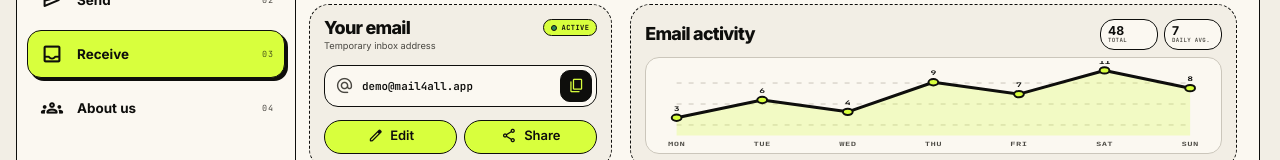
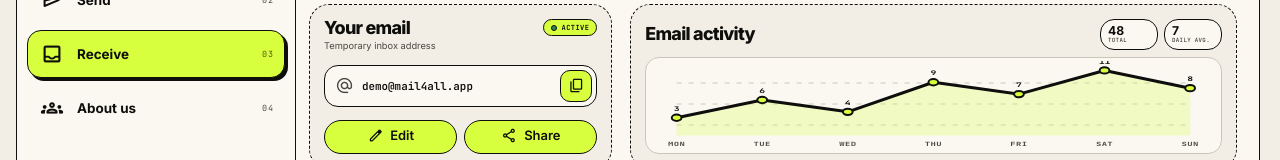
Before and after one commit to HrnyGranny/Mail4all, a Vue app in the folder Mail4all/frontend/: page / in a window 1280 px wide. Both pictures are taken after a click on the button "Receive". Shown: the part 223-383 px from the top of the page. Built offline with nearby package versions, Linux system fonts and the light colour scheme.

Commit message:
v0.1.1 - email.vue

```diff
--- a/Mail4all/frontend/src/components/sections/receive/Email.vue
+++ b/Mail4all/frontend/src/components/sections/receive/Email.vue
@@ -429,18 +429,6 @@ onBeforeUnmount(() => {
 
   border: var(--border-width) solid var(--border-color);
   border-radius: var(--radius-md);
-
-  transition:
-    color var(--transition-normal),
-    background-color var(--transition-normal),
-    border-color var(--transition-normal),
-    box-shadow var(--transition-fast);
-}
-
-.receive-email__field:focus-within {
-  border-color: var(--color-tangerine);
-
-  box-shadow: 3px 3px 0 var(--color-tangerine);
 }
 
 .receive-email__field-icon {
@@ -474,6 +462,10 @@ onBeforeUnmount(() => {
   cursor: text;
 }
 
+/* =========================================================
+   COPY BUTTON
+   ========================================================= */
+
 .receive-email__copy {
   width: 32px;
   height: 32px;
@@ -483,8 +475,8 @@ onBeforeUnmount(() => {
   align-items: center;
   justify-content: center;
 
-  color: var(--color-chartreuse);
-  background-color: var(--color-on-accent);
+  color: var(--color-on-accent);
+  background-color: var(--color-chartreuse);
 
   border: 1px solid var(--color-on-accent);
   border-radius: 10px;
@@ -493,9 +485,6 @@ onBeforeUnmount(() => {
   cursor: pointer;
 
   transition:
-    color var(--transition-fast),
-    background-color var(--transition-fast),
-    border-color var(--transition-fast),
     transform var(--transition-fast),
     box-shadow var(--transition-fast);
 }
```
Also changed, not shown: Mail4all/frontend/src/assets/js/copyToClipboard.js (+27 -0 lines).
